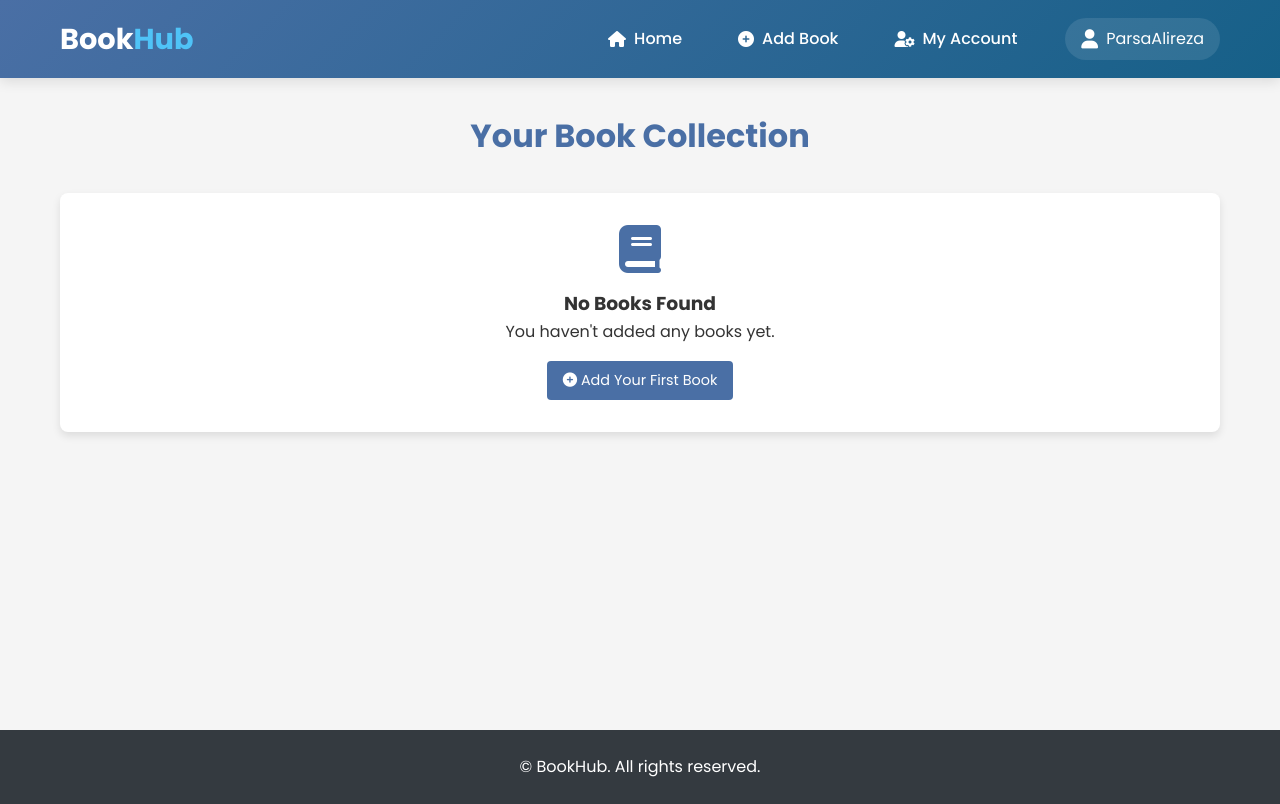
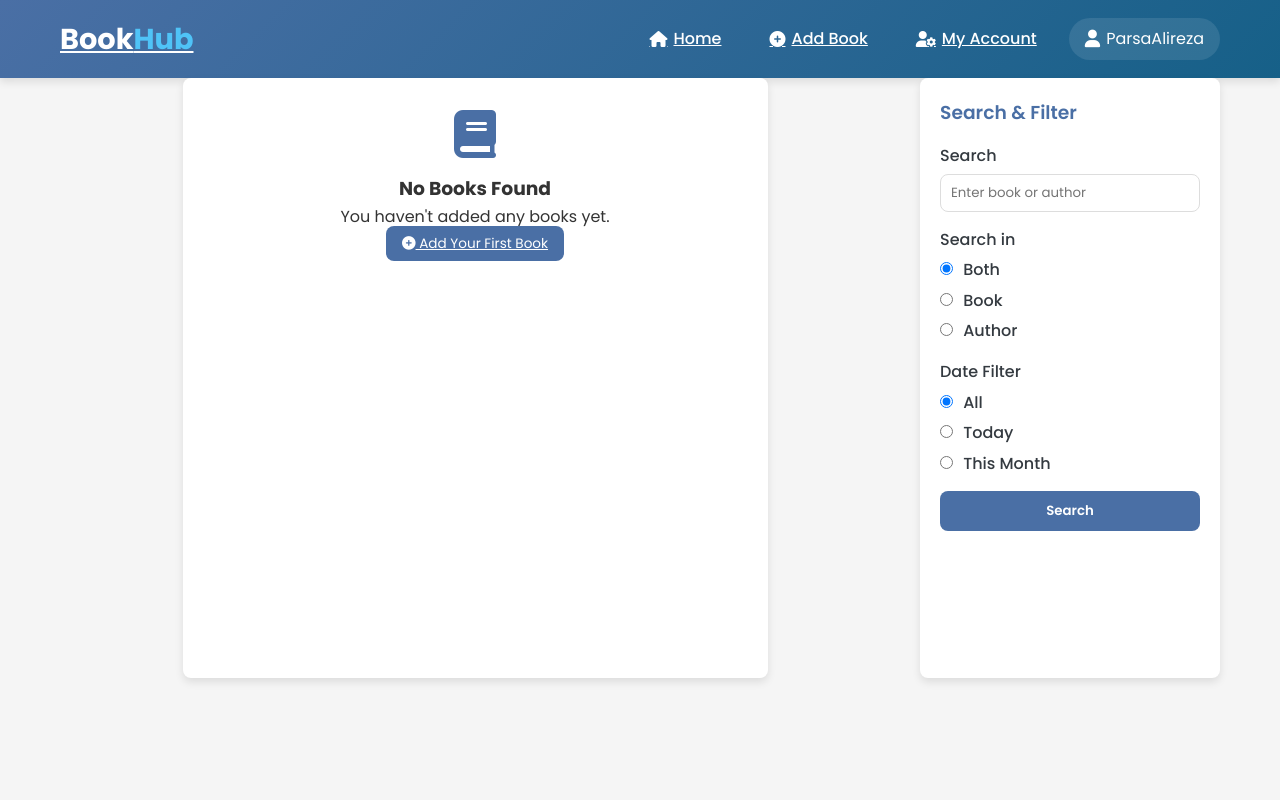
Before and after one commit to alireza841384/BookProject, a Django app: page /home/listView/ in a window 1280 px wide. After the commit the page ends 687 px from the top, so only its background shows below. Run offline with Django 5.2, Linux system fonts and the light colour scheme; a user stored in the database is signed in; data comes from the database, SQL or seed files in the repository; both versions use the stored data as it was after the commit.

Commit message:
Add search field and filter to Booklist (UI need to be Updated)

```diff
--- a/bookstore/books/templates/books/list_books.html
+++ b/bookstore/books/templates/books/list_books.html
@@ -1,128 +1,289 @@
-<!-- {% load static %}
+{% load static %}
 <!DOCTYPE html>
 <html lang="en">
 
 <head>
     <meta charset="UTF-8">
     <meta name="viewport" content="width=device-width, initial-scale=1.0">
-    <title>Book Management System</title>
-    <link href="https://fonts.googleapis.com/css2?family=Poppins:wght@300;400;500;600;700&display=swap"
-        rel="stylesheet">
+    <title>BookHub - Your Book Collection</title>
+    <link href="https://fonts.googleapis.com/css2?family=Poppins:wght@300;400;500;600;700&display=swap" rel="stylesheet">
     <link rel="stylesheet" href="https://cdnjs.cloudflare.com/ajax/libs/font-awesome/6.0.0-beta3/css/all.min.css">
     <style>
         :root {
-            --primary-color: #4a6fa5;
-            --secondary-color: #166088;
-            --accent-color: #4fc3f7;
-            --light-color: #f8f9fa;
-            --dark-color: #343a40;
-            --success-color: #28a745;
+            --primary: #4a6fa5;
+            --secondary: #166088;
+            --accent: #4fc3f7;
+            --light: #f8f9fa;
+            --dark: #343a40;
+            --success: #28a745;
+            --radius: 8px;
+            --card-shadow: 0 4px 8px rgba(0,0,0,0.1);
         }
 
         * {
-            margin: 0;
-            padding: 0;
-            box-sizing: border-box;
+            margin:0;
+            padding:0;
+            box-sizing:border-box;
             font-family: 'Poppins', sans-serif;
         }
 
         body {
-            background-color: #f5f5f5;
-            color: #333;
-            line-height: 1.6;
+            background:#f5f5f5;
+            color:#333;
+            line-height:1.6;
         }
 
         .container {
             max-width: 1200px;
-            margin: 0 auto;
-            padding: 0 20px;
+            margin:0 auto;
+            padding:0 20px;
         }
 
+        /* استایل هدر */
         header {
-            background: linear-gradient(135deg, var(--primary-color), var(--secondary-color));
+            background: linear-gradient(135deg, var(--primary), var(--secondary));
             color: white;
             padding: 1rem 0;
-            box-shadow: 0 4px 12px rgba(0, 0, 0, 0.1);
+            box-shadow: var(--card-shadow);
         }
 
         .header-content {
-            display: flex;
-            justify-content: space-between;
-            align-items: center;
+            display:flex;
+            justify-content:space-between;
+            align-items:center;
+            flex-wrap:wrap;
         }
 
         .logo {
-            font-size: 1.8rem;
-            font-weight: 700;
-            color: white;
-            text-decoration: none;
+            font-size:1.8rem;
+            font-weight:700;
+            color:white;
         }
 
         .logo span {
-            color: var(--accent-color);
+            color: var(--accent);
         }
 
         nav ul {
-            display: flex;
-            list-style: none;
+            display:flex;
+            list-style:none;
+            flex-wrap:wrap;
+            margin:0;
         }
 
         nav ul li {
-            margin-left: 1.5rem;
+            margin-left:1rem;
         }
 
         nav ul li a {
-            color: white;
-            text-decoration: none;
-            font-weight: 500;
-            font-size: 1rem;
-            transition: all 0.3s ease;
-            padding: 0.5rem 1rem;
-            border-radius: 4px;
+            color:white;
+            font-weight:500;
+            padding:0.5rem 1rem;
+            border-radius: var(--radius);
+            transition:0.3s;
+            display:flex;
+            align-items:center;
         }
 
         nav ul li a:hover {
-            background-color: rgba(255, 255, 255, 0.2);
+            background: rgba(255,255,255,0.2);
+        }
+
+        nav ul li a i {
+            margin-right:6px;
         }
 
         .user-info {
-            display: flex;
-            align-items: center;
-            background-color: rgba(255, 255, 255, 0.1);
-            padding: 0.5rem 1rem;
-            border-radius: 50px;
-            margin-left: 2rem;
+            display:flex;
+            align-items:center;
+            background: rgba(255,255,255,0.1);
+            padding:0.5rem 1rem;
+            border-radius:50px;
+            margin-left:1rem;
         }
 
         .user-info i {
-            margin-right: 8px;
-            font-size: 1.2rem;
+            margin-right:6px;
+            font-size:1.1rem;
         }
 
+        /* استایل اصلی محتوا */
         main {
-            padding: 2rem 0;
-            min-height: calc(100vh - 180px);
+            display:flex;
+            gap:30px;
+            margin-top:2rem;
         }
 
-        .welcome-message {
-            background-color: white;
-            padding: 2rem;
-            border-radius: 8px;
-            box-shadow: 0 4px 6px rgba(0, 0, 0, 0.05);
-            margin-bottom: 2rem;
+        /* استایل کارت کتاب‌ها - نسخه اصلاح شده */
+        .books-container {
+            display: grid;
+            grid-template-columns: repeat(auto-fill, minmax(280px, 280px));
+            justify-content: center;
+            gap: 25px;
+            flex: 1;
         }
 
-        .welcome-message h1 {
-            color: var(--primary-color);
-            margin-bottom: 1rem;
+        .book-card {
+            width: 280px;
+            height: 420px;
+            background: white;
+            border-radius: var(--radius);
+            overflow: hidden;
+            box-shadow: var(--card-shadow);
+            transition: transform 0.3s ease, box-shadow 0.3s ease;
+            display: flex;
+            flex-direction: column;
         }
 
-        footer {
-            background-color: var(--dark-color);
-            color: white;
-            text-align: center;
-            padding: 1.5rem 0;
-            margin-top: 2rem;
+        .book-card:hover {
+            transform: translateY(-5px);
+            box-shadow:0 6px 12px rgba(0,0,0,0.15);
+        }
+
+        .book-cover {
+            height:220px;
+            flex-shrink: 0;
+            overflow:hidden;
+            display:flex;
+            align-items:center;
+            justify-content:center;
+            background:#eee;
+        }
+
+        .book-cover img {
+            width:100%;
+            height:100%;
+            object-fit:cover;
+        }
+
+        .book-details {
+            padding:1.5rem;
+            flex: 1;
+            display: flex;
+            flex-direction: column;
+        }
+
+        .book-title {
+            font-size:1.2rem;
+            font-weight:600;
+            color:var(--dark);
+            margin-bottom:0.5rem;
+            display: -webkit-box;
+            -webkit-line-clamp: 2;
+            -webkit-box-orient: vertical;
+            overflow: hidden;
+        }
+
+        .book-author {
+            font-size:0.95rem;
+            color:#666;
+            margin-bottom:1rem;
+        }
+
+        .book-meta {
+            display:flex;
+            justify-content:space-between;
+            align-items:center;
+            font-size:0.85rem;
+            margin-top: auto;
+        }
+
+        .book-year {
+            color:#777;
+        }
+
+        .view-btn {
+            background: var(--primary);
+            color:white;
+            padding:0.5rem 1rem;
+            border-radius: var(--radius);
+            font-size:0.85rem;
+            transition:0.3s;
+        }
+
+        .view-btn:hover {
+            background: var(--secondary);
+        }
+
+        .no-books {
+            text-align:center;
+            padding:2rem;
+            background:white;
+            border-radius: var(--radius);
+            box-shadow: var(--card-shadow);
+            grid-column: 1 / -1;
+        }
+
+        /* جستجو و فیلتر */
+        .search-box {
+            background:white;
+            padding:20px;
+            border-radius: var(--radius);
+            box-shadow: var(--card-shadow);
+            width:300px;
+            min-height:600px;
+            flex-shrink:0;
+            position: sticky;
+            top: 20px;
+            align-self: flex-start;
+        }
+
+        .search-box h3 {
+            margin-bottom:15px;
+            color:var(--primary);
+            font-weight:600;
+        }
+
+        .form-group {
+            margin-bottom:15px;
+        }
+
+        .form-group label {
+            display:block;
+            margin-bottom:5px;
+            font-weight:500;
+            color:var(--dark);
+        }
+
+        .form-group input[type="text"] {
+            width:100%;
+            padding:8px 10px;
+            border:1px solid #ddd;
+            border-radius:var(--radius);
+        }
+
+        .form-group input[type="radio"] {
+            margin-right:6px;
+        }
+
+        .btn-primary {
+            background: var(--primary);
+            color:white;
+            padding:10px 0;
+            font-weight:600;
+            border:none;
+            border-radius:var(--radius);
+            width:100%;
+            cursor:pointer;
+            transition:0.3s;
+        }
+
+        .btn-primary:hover {
+            background: var(--secondary);
+        }
+
+        /* رسپانسیو */
+        @media (max-width: 992px) {
+            main {
+                flex-direction: column-reverse;
+            }
+
+            .search-box {
+                width:100%;
+                min-height:auto;
+                position: static;
+                margin-bottom: 30px;
+            }
         }
 
         @media (max-width: 768px) {
@@ -133,16 +294,31 @@
 
             nav ul {
                 margin-top: 1rem;
-                flex-wrap: wrap;
                 justify-content: center;
-            }
-
-            nav ul li {
-                margin: 0.5rem;
             }
 
             .user-info {
                 margin: 1rem auto 0;
+            }
+
+            .books-container {
+                grid-template-columns: repeat(auto-fill, minmax(260px, 260px));
+            }
+
+            .book-card {
+                width: 260px;
+            }
+        }
+
+        @media (max-width: 480px) {
+            .books-container {
+                grid-template-columns: 1fr;
+            }
+
+            .book-card {
+                width: 100%;
+                max-width: 300px;
+                margin: 0 auto;
             }
         }
     </style>
@@ -153,18 +329,13 @@
         <div class="container">
             <div class="header-content">
                 <a href="/home/" class="logo">Book<span>Hub</span></a>
-
                 <nav>
                     <ul>
-                        <li><a href="/home/"><i class="fas fa-home me-2"></i>Home</a></li>
+                        <li><a href="/home/"><i class="fas fa-home"></i> Home</a></li>
                         <li><a href="/home/addBook/"><i class="fas fa-plus-circle"></i> Add Book</a></li>
-                        <li><a href="/Account/"><i class="fas fa-user-cog"></i> My Account</a></li>
-
+                        <li><a href="/home/myAccount/"><i class="fas fa-user-cog"></i> My Account</a></li>
                         {% if user.is_authenticated %}
-                        <li class="user-info">
-                            <i class="fas fa-user"></i>
-                            <span>{{ user.username }}</span>
-                        </li>
+                        <li class="user-info"><i class="fas fa-user"></i>{{ user.username }}</li>
                         {% endif %}
                     </ul>
                 </nav>
@@ -172,352 +343,62 @@
         </div>
     </header>
 
-    <main>
-        <div class="container">
-            <div class="welcome-message">
-                <h1>List of your Books</h1>
-                <ul>
-                    {% for book in books %}
-                    <li>
-                        <a href="{% url 'book_detail' book.pk %}">
-                            {{ book.BookName }} {{ book.Title }}
-                        </a>
-                    </li>
-                    {% empty %}
-                    <li>No books found.</li>
-                    {% endfor %}
-                </ul>
-            </div>
-        </div>
-    </main>
-
-    <footer>
-        <div class="container">
-            <p>&copy; BookHub. All rights reserved.</p>
-        </div>
-    </footer>
-</body>
-
-</html> -->
-{% load static %}
-<!DOCTYPE html>
-<html lang="en">
-
-<head>
-    <meta charset="UTF-8">
-    <meta name="viewport" content="width=device-width, initial-scale=1.0">
-    <title>Book Management System</title>
-    <link href="https://fonts.googleapis.com/css2?family=Poppins:wght@300;400;500;600;700&display=swap"
-        rel="stylesheet">
-    <link rel="stylesheet" href="https://cdnjs.cloudflare.com/ajax/libs/font-awesome/6.0.0-beta3/css/all.min.css">
-    <style>
-        :root {
-            --primary-color: #4a6fa5;
-            --secondary-color: #166088;
-            --accent-color: #4fc3f7;
-            --light-color: #f8f9fa;
-            --dark-color: #343a40;
-            --success-color: #28a745;
-            --card-shadow: 0 4px 8px rgba(0, 0, 0, 0.1);
-        }
-
-        * {
-            margin: 0;
-            padding: 0;
-            box-sizing: border-box;
-            font-family: 'Poppins', sans-serif;
-        }
-
-        body {
-            background-color: #f5f5f5;
-            color: #333;
-            line-height: 1.6;
-        }
-
-        .container {
-            max-width: 1200px;
-            margin: 0 auto;
-            padding: 0 20px;
-        }
-
-        header {
-            background: linear-gradient(135deg, var(--primary-color), var(--secondary-color));
-            color: white;
-            padding: 1rem 0;
-            box-shadow: 0 4px 12px rgba(0, 0, 0, 0.1);
-        }
-
-        .header-content {
-            display: flex;
-            justify-content: space-between;
-            align-items: center;
-        }
-
-        .logo {
-            font-size: 1.8rem;
-            font-weight: 700;
-            color: white;
-            text-decoration: none;
-        }
-
-        .logo span {
-            color: var(--accent-color);
-        }
-
-        nav ul {
-            display: flex;
-            list-style: none;
-        }
-
-        nav ul li {
-            margin-left: 1.5rem;
-        }
-
-        nav ul li a {
-            color: white;
-            text-decoration: none;
-            font-weight: 500;
-            font-size: 1rem;
-            transition: all 0.3s ease;
-            padding: 0.5rem 1rem;
-            border-radius: 4px;
-            display: flex;
-            align-items: center;
-        }
-
-        nav ul li a:hover {
-            background-color: rgba(255, 255, 255, 0.2);
-        }
-
-        nav ul li a i {
-            margin-right: 8px;
-        }
-
-        .user-info {
-            display: flex;
-            align-items: center;
-            background-color: rgba(255, 255, 255, 0.1);
-            padding: 0.5rem 1rem;
-            border-radius: 50px;
-            margin-left: 2rem;
-        }
-
-        .user-info i {
-            margin-right: 8px;
-            font-size: 1.2rem;
-        }
-
-        main {
-            padding: 2rem 0;
-            min-height: calc(100vh - 180px);
-        }
-
-        .page-title {
-            color: var(--primary-color);
-            margin-bottom: 2rem;
-            font-size: 2rem;
-            text-align: center;
-        }
-
-        /* استایل جدید برای نمایش کتاب‌ها */
-        .books-container {
-            display: grid;
-            grid-template-columns: repeat(auto-fill, minmax(280px, 1fr));
-            gap: 2rem;
-            margin-top: 2rem;
-        }
-
-        .book-card {
-            background-color: white;
-            border-radius: 8px;
-            overflow: hidden;
-            box-shadow: var(--card-shadow);
-            transition: transform 0.3s ease, box-shadow 0.3s ease;
-        }
-
-        .book-card:hover {
-            transform: translateY(-5px);
-            box-shadow: 0 6px 12px rgba(0, 0, 0, 0.15);
-        }
-
-        .book-cover {
-            height: 200px;
-            background-color: #eee;
-            display: flex;
-            align-items: center;
-            justify-content: center;
-            position: relative;
-            overflow: hidden;
-        }
-
-        .book-cover img {
-            width: 100%;
-            height: 100%;
-            object-fit: cover;
-        }
-
-        .book-cover .default-cover {
-            font-size: 3rem;
-            color: var(--primary-color);
-        }
-
-        .book-details {
-            padding: 1.5rem;
-        }
-
-        .book-title {
-            font-size: 1.2rem;
-            font-weight: 600;
-            margin-bottom: 0.5rem;
-            color: var(--dark-color);
-        }
-
-        .book-author {
-            color: #666;
-            margin-bottom: 1rem;
-            font-size: 0.9rem;
-        }
-
-        .book-meta {
-            display: flex;
-            justify-content: space-between;
-            align-items: center;
-            margin-top: 1rem;
-            font-size: 0.85rem;
-        }
-
-        .book-year {
-            color: #777;
-        }
-
-        .view-btn {
-            display: inline-block;
-            background-color: var(--primary-color);
-            color: white;
-            padding: 0.5rem 1rem;
-            border-radius: 4px;
-            text-decoration: none;
-            font-size: 0.9rem;
-            transition: background-color 0.3s ease;
-        }
-
-        .view-btn:hover {
-            background-color: var(--secondary-color);
-        }
-
-        .no-books {
-            text-align: center;
-            padding: 2rem;
-            background-color: white;
-            border-radius: 8px;
-            box-shadow: var(--card-shadow);
-        }
-
-        footer {
-            background-color: var(--dark-color);
-            color: white;
-            text-align: center;
-            padding: 1.5rem 0;
-            margin-top: 2rem;
-        }
-
-        @media (max-width: 768px) {
-            .header-content {
-                flex-direction: column;
-                text-align: center;
-            }
-
-            nav ul {
-                margin-top: 1rem;
-                flex-wrap: wrap;
-                justify-content: center;
-            }
-
-            nav ul li {
-                margin: 0.5rem;
-            }
-
-            .user-info {
-                margin: 1rem auto 0;
-            }
-
-            .books-container {
-                grid-template-columns: 1fr;
-            }
-        }
-    </style>
-</head>
-
-<body>
-    <header>
-        <div class="container">
-            <div class="header-content">
-                <a href="/home/" class="logo">Book<span>Hub</span></a>
-
-                <nav>
-                    <ul>
-                        <li><a href="/home/"><i class="fas fa-home"></i> Home</a></li>
-                        <li><a href="/home/addBook/"><i class="fas fa-plus-circle"></i> Add Book</a></li>
-                        <li><a href="/Account/"><i class="fas fa-user-cog"></i> My Account</a></li>
-
-                        {% if user.is_authenticated %}
-                        <li class="user-info">
-                            <i class="fas fa-user"></i>
-                            <span>{{ user.username }}</span>
-                        </li>
-                        {% endif %}
-                    </ul>
-                </nav>
-            </div>
-        </div>
-    </header>
-
-    <main>
-        <div class="container">
-            <h1 class="page-title">Your Book Collection</h1>
-
+    <main class="container">
+        <!-- Books -->
+        <div class="books-container">
             {% if books %}
-            <div class="books-container">
                 {% for book in books %}
                 <div class="book-card">
                     <div class="book-cover">
                         {% if book.cover_image %}
-                        <img src="{{ book.cover_image.url }}" alt="{{ book.BookName }} cover">
+                        <img src="{{ book.cover_image.url }}" alt="{{ book.BookName }} cover" />
                         {% else %}
-                        <img src="{% static 'images/book-window1.jpg' %}" alt="Books by window" />
+                        <img src="{% static 'images/book-window1.jpg' %}" alt="Default book cover" />
                         {% endif %}
                     </div>
                     <div class="book-details">
                         <h3 class="book-title">{{ book.BookName }}</h3>
                         <p class="book-author">{{ book.Author }}</p>
                         <div class="book-meta">
-                            <span class="book-year">{{ book.TimeCreated }}</span>
-                            <a href="{% url 'book_detail' book.pk %}" class="view-btn">
-                                <i class="fas fa-eye"></i> View
-                            </a>
+                            <span class="book-year">{{ book.TimeCreated|date:"Y-m-d" }}</span>
+                            <a href="{% url 'book_detail' book.pk %}" class="view-btn"><i class="fas fa-eye"></i> View</a>
                         </div>
                     </div>
                 </div>
                 {% endfor %}
-            </div>
             {% else %}
             <div class="no-books">
-                <i class="fas fa-book" style="font-size: 3rem; color: var(--primary-color); margin-bottom: 1rem;"></i>
+                <i class="fas fa-book" style="font-size:3rem; color:var(--primary); margin-bottom:1rem;"></i>
                 <h3>No Books Found</h3>
                 <p>You haven't added any books yet.</p>
-                <a href="/home/addBook/" class="view-btn" style="margin-top: 1rem;">
-                    <i class="fas fa-plus-circle"></i> Add Your First Book
-                </a>
+                <a href="/home/addBook/" class="view-btn" style="margin-top:1rem;"><i class="fas fa-plus-circle"></i> Add Your First Book</a>
             </div>
             {% endif %}
         </div>
+
+        <!-- Search & Filter -->
+        <aside class="search-box">
+            <h3>Search & Filter</h3>
+            <form method="get" action="">
+                <div class="form-group">
+                    <label for="search">Search</label>
+                    <input type="text" id="search" name="search" placeholder="Enter book or author" value="{{ search_query }}">
+                </div>
+                <div class="form-group">
+                    <label>Search in</label>
+                    <label><input type="radio" name="search_in" value="both" {% if search_in == 'both' %}checked{% endif %} /> Both</label>
+                    <label><input type="radio" name="search_in" value="book" {% if search_in == 'book' %}checked{% endif %} /> Book</label>
+                    <label><input type="radio" name="search_in" value="author" {% if search_in == 'author' %}checked{% endif %} /> Author</label>
+                </div>
+                <div class="form-group">
+                    <label>Date Filter</label>
+                    <label><input type="radio" name="date" value="all" {% if date_filter == 'all' %}checked{% endif %} /> All</label>
+                    <label><input type="radio" name="date" value="today" {% if date_filter == 'today' %}checked{% endif %} /> Today</label>
+                    <label><input type="radio" name="date" value="this_month" {% if date_filter == 'this_month' %}checked{% endif %} /> This Month</label>
+                </div>
+                <button type="submit" class="btn-primary">Search</button>
+            </form>
+        </aside>
     </main>
-
-    <footer>
-        <div class="container">
-            <p>&copy; BookHub. All rights reserved.</p>
-        </div>
-    </footer>
 </body>
-
 </html>
--- a/bookstore/books/views.py
+++ b/bookstore/books/views.py
@@ -1,13 +1,40 @@
+from django.utils import timezone
 from django.shortcuts import get_object_or_404, render, redirect
 from .models import Book
 from .forms import BookForm
+from django.db.models import Q
 
-# Create your views here.
+def List_view(request):
+    books = Book.objects.filter(Creator=request.user).order_by('-TimeCreated')
+
+    search_query = request.GET.get('search', '').strip()
+    search_in = request.GET.get('search_in', 'both')
+    date_filter = request.GET.get('date', 'all')
+
+    if search_query:
+        if search_in == 'book':
+            books = books.filter(BookName__icontains=search_query)
+        elif search_in == 'author':
+            books = books.filter(Author__icontains=search_query)
+        else:  # both
+            books = books.filter(
+                Q(BookName__icontains=search_query) |
+                Q(Author__icontains=search_query)
+            )
+
+    today = timezone.localdate()
+    if date_filter == 'today':
+        books = books.filter(TimeCreated__date=today)
+    elif date_filter == 'this_month':
+        books = books.filter(TimeCreated__year=today.year, TimeCreated__month=today.month)
 
 
-def List_view(request):
-    books = Book.objects.filter(Creator=request.user)
-    context = {"books": books, 'user': request.user}
+    context = {
+        'books': books,
+        'search_query': search_query,
+        'search_in': search_in,
+        'date_filter': date_filter,
+    }
     return render(request, 'books/list_books.html', context)
 
 
```
Also changed, not shown: bookstore/db.sqlite3.
